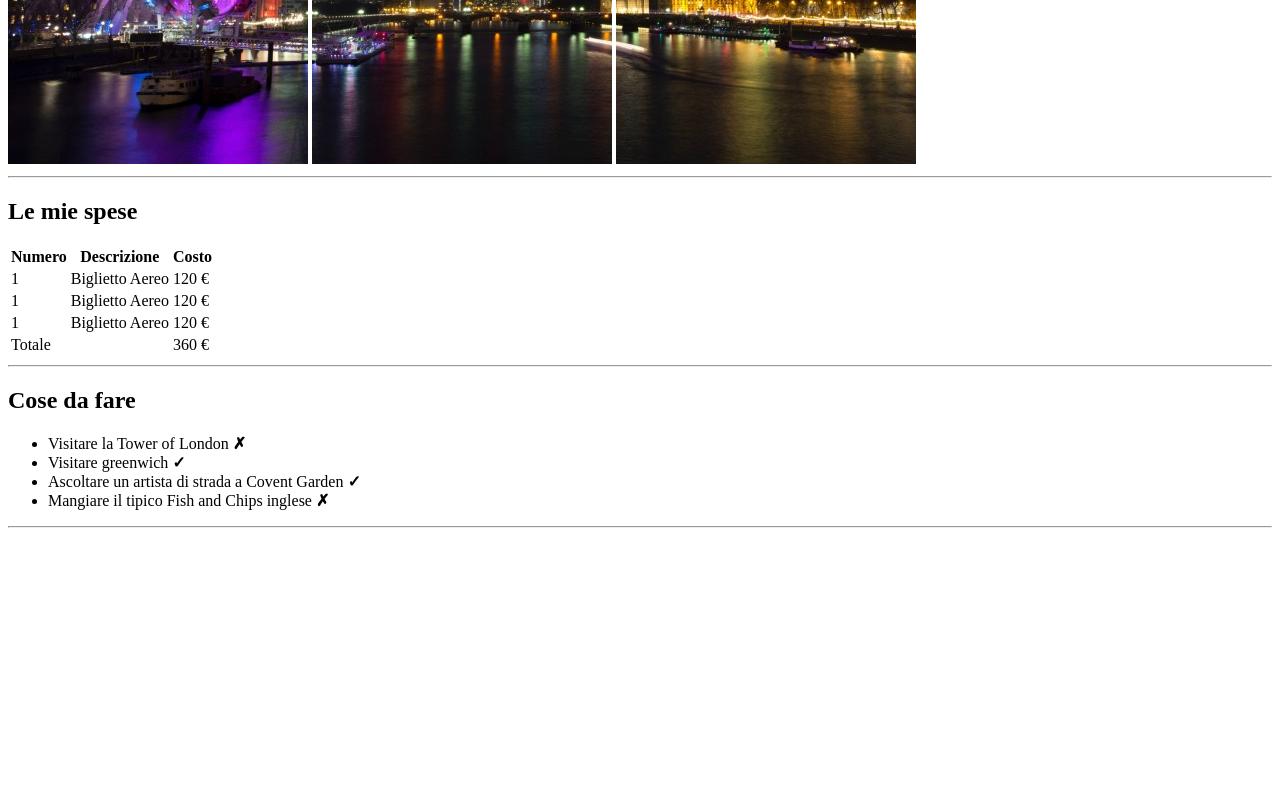
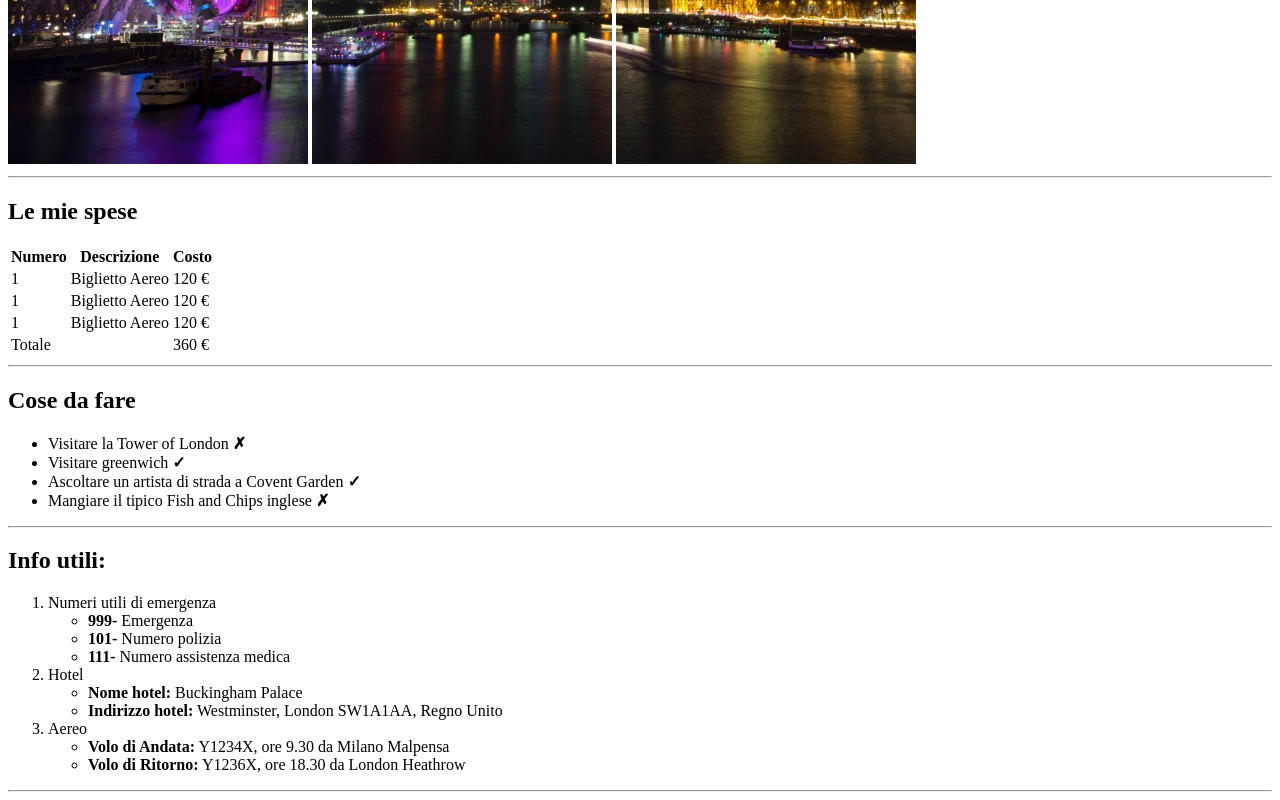
Before and after one commit to Tappobill/html-london-trip, a plain HTML site: page index.html in a window 1280 px wide. Shown: the part 516-1316 px from the top of the page. Before the commit the page ends 1052 px from the top, so only its background shows below. Drawn offline with Linux system fonts and the light colour scheme.

Commit message:
Lista annidata

```diff
--- a/index.html
+++ b/index.html
@@ -68,5 +68,31 @@
     </div>
     <hr>
 
+    <!-- Lista annidata -->
+    <div>
+        <h2>Info utili:</h2>
+        <ol>
+            <li>Numeri utili di emergenza
+                <ul>
+                    <li> <strong> 999-</strong> Emergenza</li>
+                    <li> <strong> 101-</strong> Numero polizia</li>
+                    <li> <strong> 111-</strong> Numero assistenza medica</li>
+                </ul>
+            </li>
+            <li>Hotel
+                <ul>
+                    <li><strong>Nome hotel:</strong> Buckingham Palace</li>
+                    <li><strong>Indirizzo hotel:</strong> Westminster, London SW1A1AA, Regno Unito</li>
+                </ul>
+            </li>
+            <li>Aereo
+                <ul>
+                    <li><strong>Volo di Andata:</strong> Y1234X, ore 9.30 da Milano Malpensa</li>
+                    <li><strong>Volo di Ritorno:</strong> Y1236X, ore 18.30 da London Heathrow</li>
+                </ul>
+            </li>
+        </ol>
+    </div>
+    <hr>
 </body>
 </html>
```
